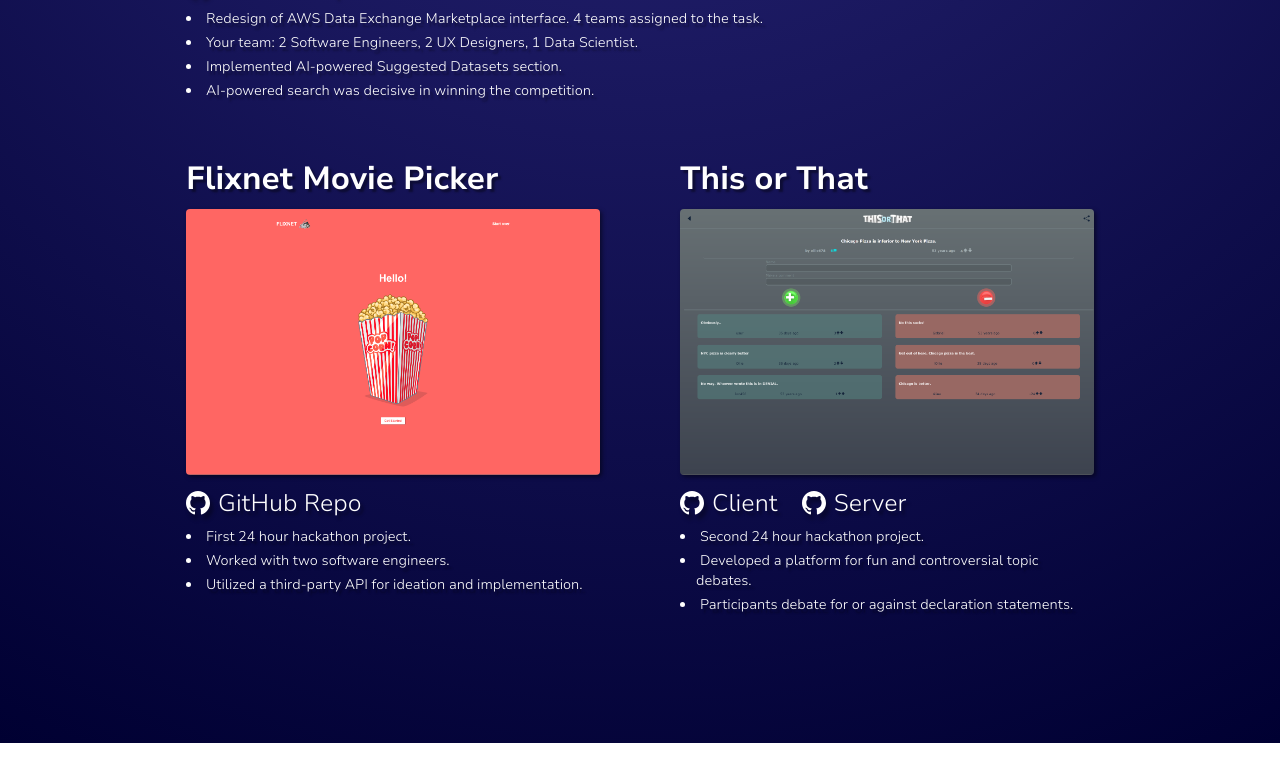
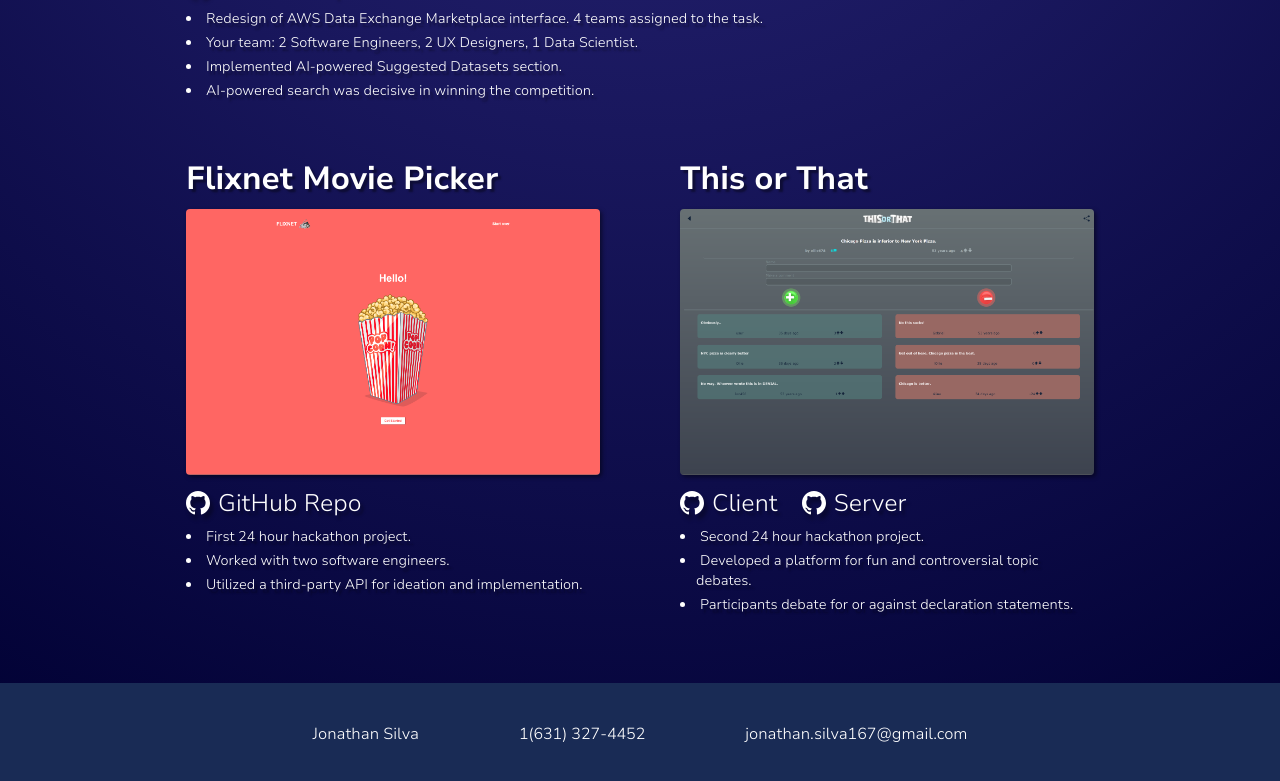
Before and after one commit to jon-slva/se-portfolio, a React (Create React App) app: page / in a window 1280 px wide. Shown: the part 1682-2463 px from the top of the page. Before the commit the page ends 2425 px from the top, so only its background shows below. Built offline with nearby package versions, Linux system fonts and the light colour scheme.

Commit message:
Add footer to Homepage.jsx and update padding in Homepage.scss

```diff
--- a/src/pages/Homepage/Homepage.jsx
+++ b/src/pages/Homepage/Homepage.jsx
@@ -43,9 +43,15 @@
             <main>
                 <Skills />
                 <Projects />
+            </main>
 
-
-            </main>
+            <footer className="footer">
+                <div className="footer__info">
+                    <p className="footer__name">Jonathan Silva</p>
+                    <p className="footer__phone">1(631) 327-4452</p>
+                    <a href="mailto:jonathan.silva167@gmail.com" className="footer__email">jonathan.silva167@gmail.com</a>
+                </div>
+            </footer>
         </>
     )
 }
--- a/src/pages/Homepage/Homepage.scss
+++ b/src/pages/Homepage/Homepage.scss
@@ -1,10 +1,10 @@
 @import '../../styles/partials/mixins';
 
 main {
-    padding: 0 2rem 3.75rem 2rem;
+    padding: 0 2rem 0 2rem;
 
     @include tablet {
-        padding: 0 2.5rem 3.75rem 2.5rem;
+        padding: 0 2.5rem 0 2.5rem;
     }
 
     @include desktop {
@@ -12,7 +12,7 @@
         flex-direction: column;
         justify-content: center;
         align-items: center;
-        padding: 0 6.25rem 3.75rem 6.25rem;
+        padding: 0 6.25rem 0 6.25rem;
     }
 
     @include desktop-large {
@@ -291,6 +291,44 @@
     }
 }
 
+.footer {
+    padding: 32px;
+    background-color: #192b55;
+    color: #fff;
+    text-align: center;
+
+    @include tablet {
+        padding: 40px 56px;
+    }
+
+    @include desktop {
+        padding: 40px 156px;
+    }
+
+    &__info {
+        display: flex;
+        flex-direction: column;
+        align-items: center;
+        justify-content: space-around;
+        gap: 10px;
+
+        @include tablet {
+            flex-direction: row;
+            gap: 40px;
+        }
+
+        @include desktop {
+            justify-content: center;
+            gap: 100px;
+        }
+    }
+
+    &__name,
+    &__phone,
+    &__email {
+        margin: 0;
+    }
+}
 
 // Animations
 
```
